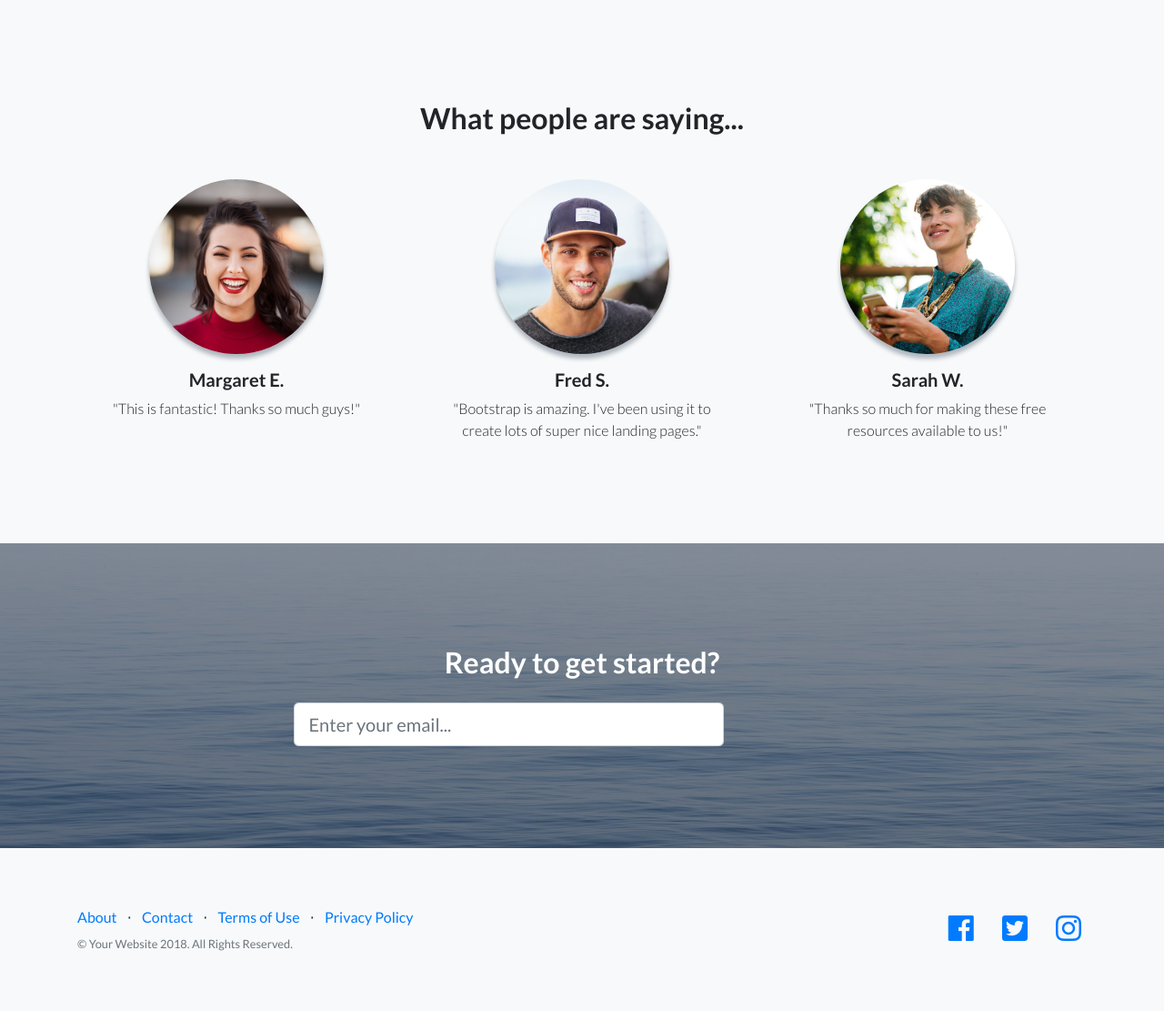
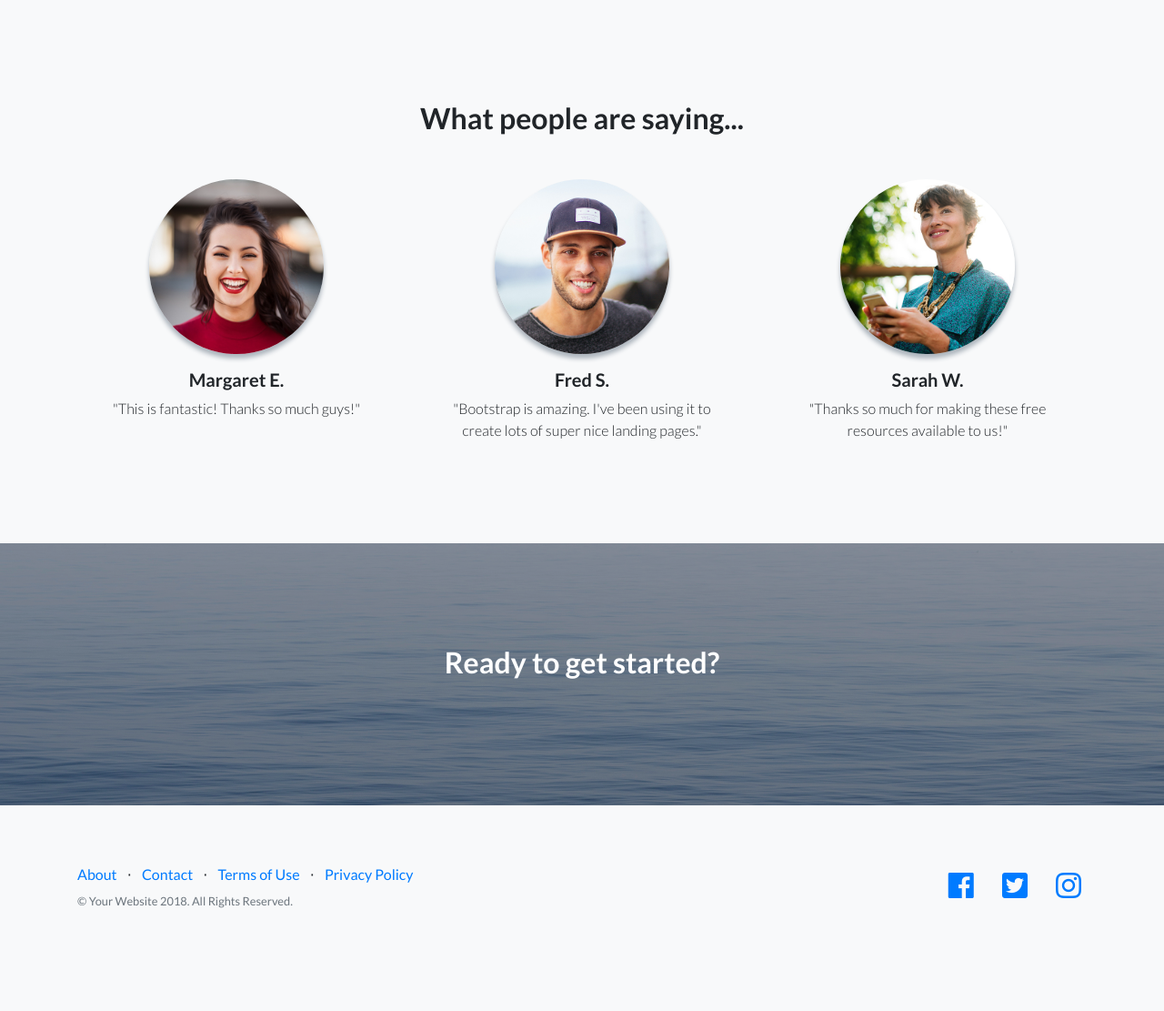
Before and after one commit to merves/pinkpaw, a PHP site: page / in a window 1280 px wide. Shown: the part 2499-3610 px from the top of the page at 91% size. After the commit the page ends 3497 px from the top, so only its background shows below. Run offline with PHP 8.4, Linux system fonts and the light colour scheme; style sheets or scripts are compiled from the project's sources.

Commit message:
update v0.2

```diff
--- a/index.html
+++ b/index.html
@@ -162,7 +162,7 @@
             <form>
               <div class="form-row">
                 <div class="col-12 col-md-9 mb-2 mb-md-0">
-                  <input type="email" class="form-control form-control-lg" placeholder="Enter your email...">
+                  <!--<input type="email" class="form-control form-control-lg" placeholder="Enter your email...">-->
                 </div>
                 <div class="col-12 col-md-3">
                   <!--<button type="submit" class="btn btn-block btn-lg btn-primary">Sign up!</button>-->
--- a/scss/_variables.scss
+++ b/scss/_variables.scss
@@ -25,7 +25,7 @@
 $teal: #20c997 !default;
 $cyan: #17a2b8 !default;
 
-$primary: $blue !default;
+$primary: $pink !default;
 $secondary: $gray-600 !default;
 $success: $green !default;
 $info: $cyan !default;
```
